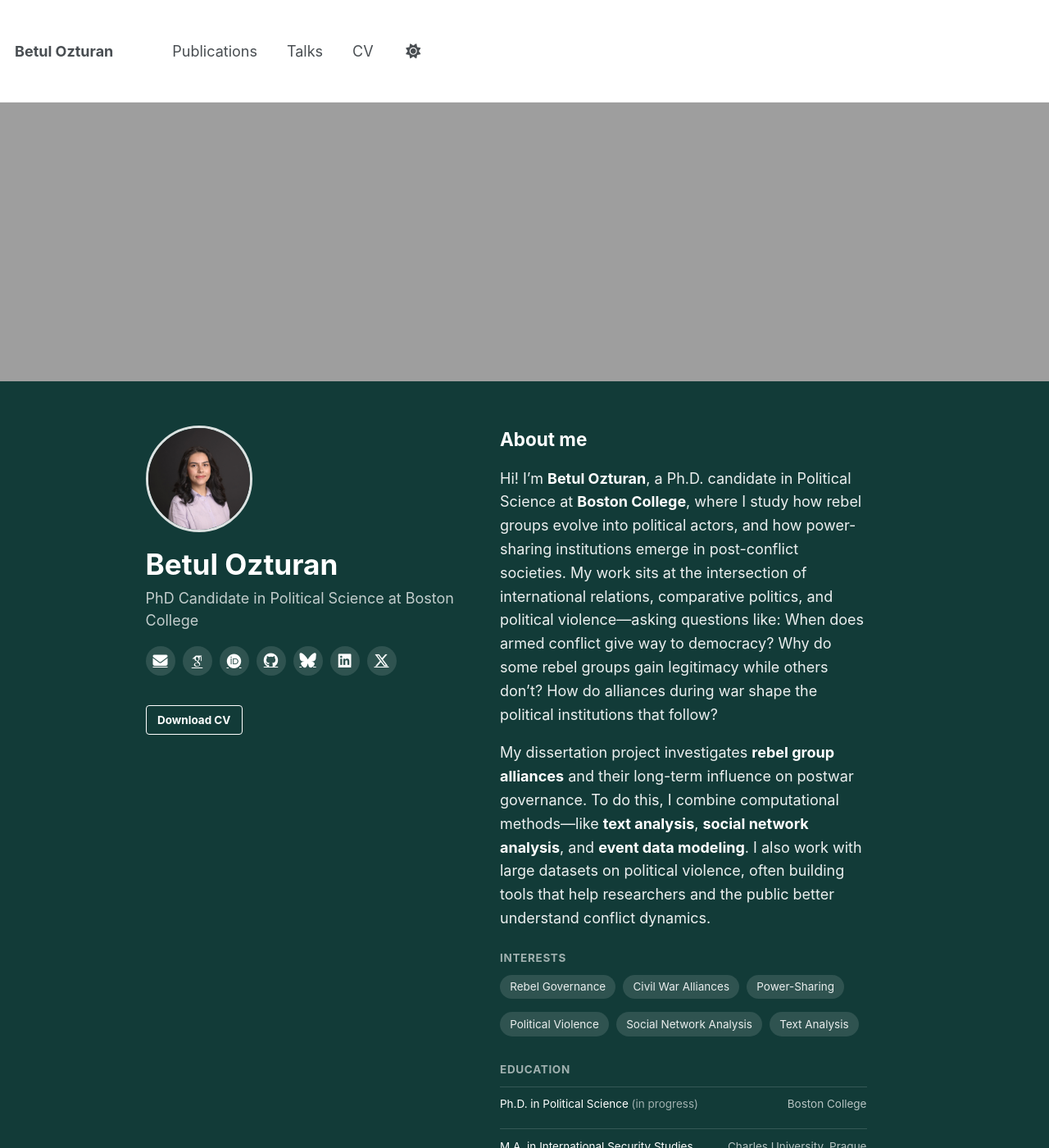
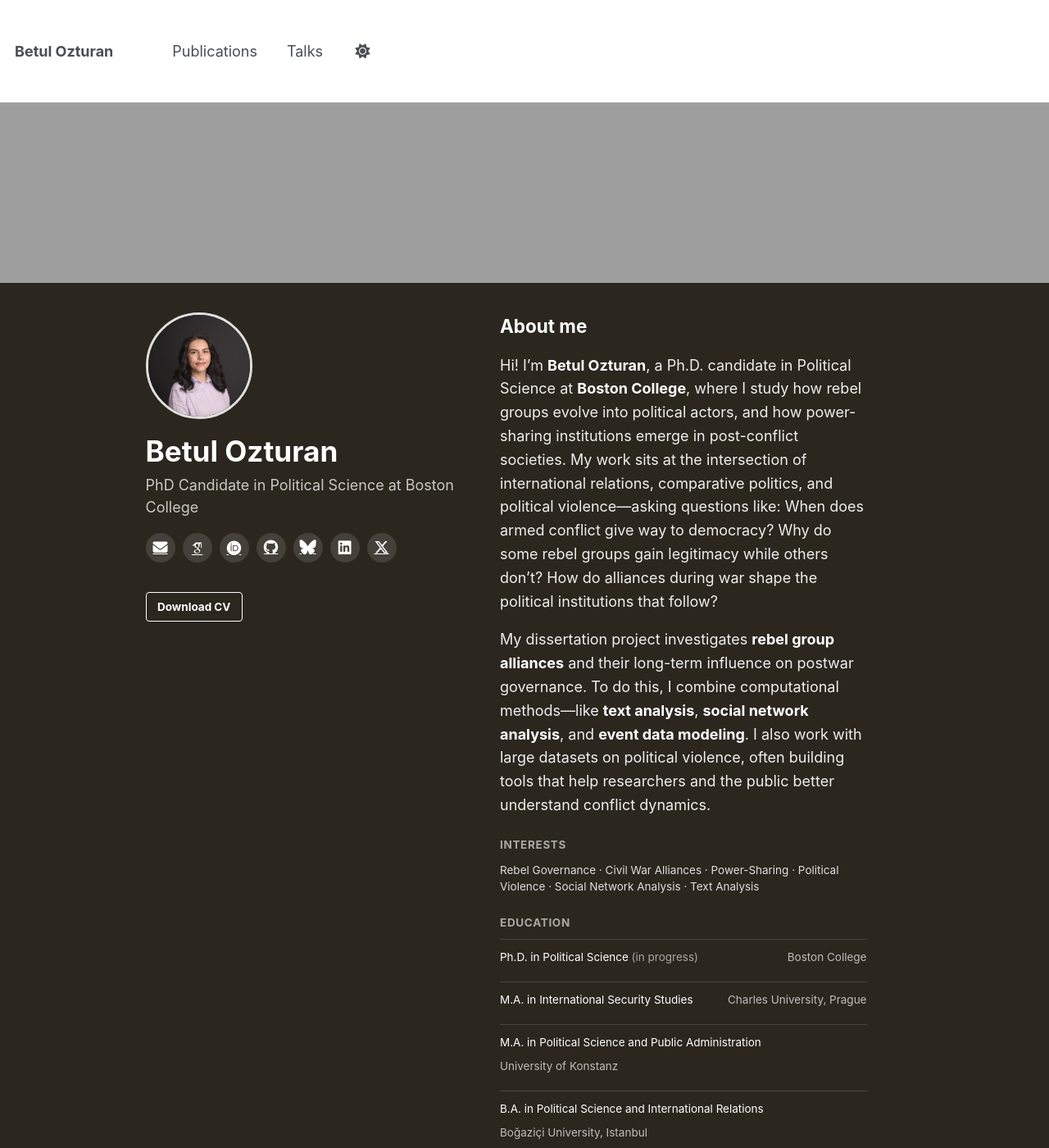
Before and after one commit to betulozturan/betulozturan.github.io, a Jekyll site: the page built from _pages/about.md, in a window 1280 px wide and 1400 px high. Shown: the whole window at 82% size. Built offline with Jekyll 4.4.1, drawn with Linux system fonts in a browser that asks for light colours; some web fonts are replaced; some of the changed text lies outside the part shown.

Commit message:
Polish hero: shorter band, warm color, plain interests, drop CV page
- Shrink the photo banner and band padding so the hero takes up less
  vertical space
- Swap the teal band for a warm brown sampled from the header photo's
  dominant tones, so it complements the image instead of clashing
- Render interests as plain text instead of pill badges
- Drop the email/CV links at the end of the About body; both are
  already covered by the hero's social icons and Download CV button
- Remove the CV page and nav entry entirely, since the hero's
  Download CV button on the homepage now covers that
- Add "More publications" / "More presentations" links in the What's
  going on section, pointing to their full pages

```diff
--- a/_data/navigation.yml
+++ b/_data/navigation.yml
@@ -17,9 +17,6 @@ main:
   #- title: "Blog Posts"
   #  url: /year-archive/
 
-  - title: "CV"
-    url: /cv/
-
   # - title: "CV"
   #   url: /cv-json/
 
--- a/_includes/hero-profile.html
+++ b/_includes/hero-profile.html
@@ -57,9 +57,7 @@
 
         {% if page.interests %}
           <p class="hero-profile__section-title hero-profile__section-title--sub">Interests</p>
-          <ul class="hero-profile__tags">
-            {% for interest in page.interests %}<li>{{ interest }}</li>{% endfor %}
-          </ul>
+          <p class="hero-profile__interests-text">{{ page.interests | join: " · " }}</p>
         {% endif %}
 
         {% if page.education %}
--- a/_pages/about.md
+++ b/_pages/about.md
@@ -68,6 +68,3 @@ In addition to my dissertation work, I’ve conducted field research in **Turkey
 
 
 If you're interested in my work, want to collaborate, or just want to chat about rebel group strategies or visualizing conflict data —feel free to reach out!
-
-📫 [ozturan@bc.edu](mailto:ozturan@bc.edu)
-📄 [View my CV](files/Betul_Ozturan.pdf)
--- a/_sass/custom.scss
+++ b/_sass/custom.scss
@@ -34,18 +34,18 @@
 .hero-profile__photo {
   display: block;
   width: 100%;
-  height: 220px;
+  height: 150px;
   object-fit: cover;
 
   @include breakpoint($medium) {
-    height: 340px;
+    height: 220px;
   }
 }
 
 .hero-profile__band {
   position: relative;
-  background-color: #123b38;
-  padding: 3em 1em 5em;
+  background-color: #2b261e;
+  padding: 2em 1em 3em;
   overflow: hidden;
 }
 
@@ -147,21 +147,10 @@
   }
 }
 
-.hero-profile__tags {
-  display: flex;
-  flex-wrap: wrap;
-  gap: 0.5em;
+.hero-profile__interests-text {
+  color: rgba(255, 255, 255, 0.85);
+  font-size: $type-size-6;
   margin: 0;
-  padding: 0;
-  list-style: none;
-
-  li {
-    color: rgba(255, 255, 255, 0.9);
-    font-size: $type-size-6;
-    padding: 0.35em 0.9em;
-    border-radius: 999px;
-    background: rgba(255, 255, 255, 0.12);
-  }
 }
 
 .hero-profile__education {
@@ -209,19 +198,3 @@
     fill: var(--global-bg-color);
   }
 }
-
-.cv-embed {
-  margin: 1.5em 0;
-  border: 1px solid var(--global-border-color);
-  border-radius: $border-radius;
-  overflow: hidden;
-
-  object {
-    display: block;
-    width: 100%;
-    /* US Letter page ratio (612 x 792pt), so the box hugs the page
-       instead of leaving empty space below/above it */
-    aspect-ratio: 612 / 792;
-    height: auto;
-  }
-}
```
Also changed, not shown: other parts of _pages/about.md (+2 -2 lines), _pages/cv.md (deleted, +0 -18 lines).
